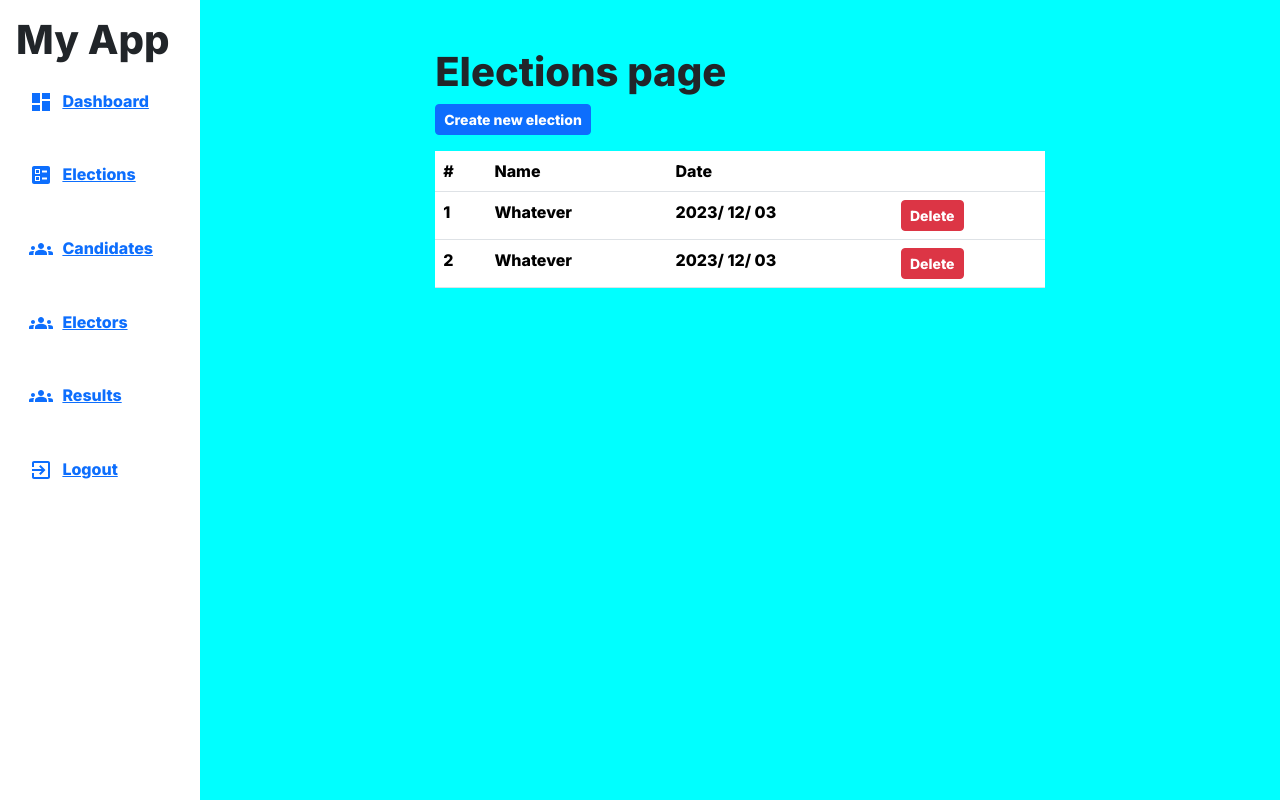
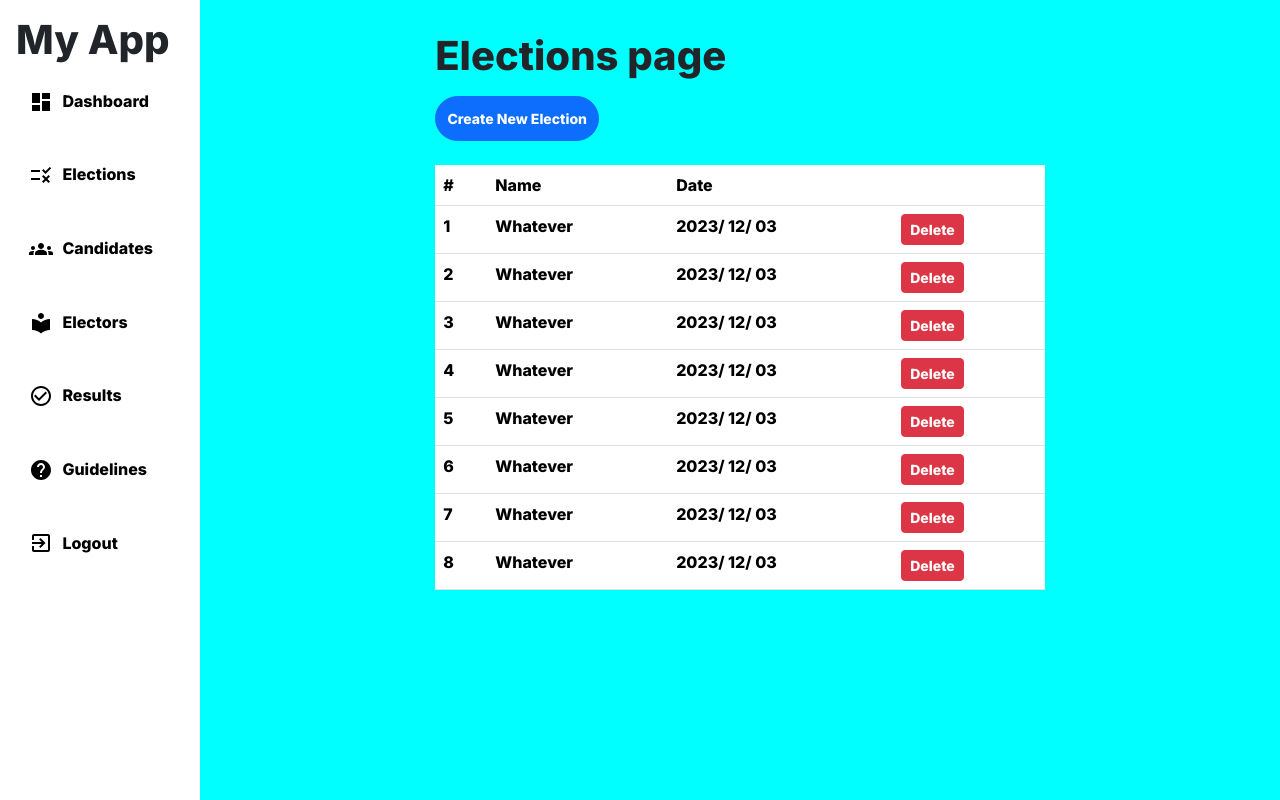
Before and after one commit to christianbiring1/fictional-octo-waddle, a React (Vite) app: page /elections in a window 1280 px wide. Built offline with nearby package versions, Linux system fonts and the light colour scheme.

Commit message:
Initialize the add elections popup

```diff
--- a/src/components/admin/index.css
+++ b/src/components/admin/index.css
@@ -1,11 +1,12 @@
 .admin_container {
-  height: 100vh;
+  min-height: 100vh;
   width: 100%;
 }
 
 .admin_components {
   background-color: aqua;
+  min-height: 100vh;
   margin-left: 200px;
-  height: 100vh;
-  padding: 2rem;
+  padding:  2rem;
+  position: relative;
 }
--- a/src/components/admin/index.jsx
+++ b/src/components/admin/index.jsx
@@ -6,6 +6,7 @@ import Candidates from "./pages/candidates";
 import Electors from "./pages/electors";
 import Results from "./pages/results";
 import DashBoard from './dashboard';
+import GuideLines from "./pages/guidelines";
 import './index.css';
 
 
@@ -21,6 +22,7 @@ const Admin = () => {
           <Route path="/candidates" element={<Candidates />}/>
           <Route path="/electors" element={<Electors />}/>
           <Route path="/results" element={<Results />}/>
+          <Route path="/guidelines" element={<GuideLines />} />
           <Route path="/admin_login" element={<AdminLogin />} />
           <Route path="/" element={<DashBoard/>} />
         </Routes>
--- a/src/components/admin/pages/elections.jsx
+++ b/src/components/admin/pages/elections.jsx
@@ -1,8 +1,10 @@
 import { useState } from 'react';
-import './styles/elections.css'
+import './styles/elections.css';
+
+
 const Elections = () => {
 
-  const elections = [
+  const [elections, setElections] = useState([
     {
       id: 1,
       name: 'Whatever',
@@ -12,20 +14,56 @@ const Elections = () => {
       id: 2,
       name: 'Whatever',
       date: '2023/ 12/ 03'
+    },
+    {
+      id: 3,
+      name: 'Whatever',
+      date: '2023/ 12/ 03'
+    },
+    {
+      id: 4,
+      name: 'Whatever',
+      date: '2023/ 12/ 03'
+    },
+    {
+      id: 5,
+      name: 'Whatever',
+      date: '2023/ 12/ 03'
+    },
+    {
+      id: 6,
+      name: 'Whatever',
+      date: '2023/ 12/ 03'
+    },
+    {
+      id: 7,
+      name: 'Whatever',
+      date: '2023/ 12/ 03'
+    },
+    {
+      id: 8,
+      name: 'Whatever',
+      date: '2023/ 12/ 03'
     }
-  ];
-
+  ])
   const [createOpen, setCreateOpen] = useState(false);
 
   const handleCreateOpen = () => {
     setCreateOpen(!createOpen)
   }
+
+  const handleDelete = (election) => {
+    const newElections = elections.filter((m) => m.id !== election.id);
+    setElections(newElections);
+  };
+
+  // if(!elections.length) return
   return (
     <div className="elections__container">
       <div className="create_election">
       </div>
       <h1>Elections page</h1>
-        <button className='btn btn-primary btn-sm mb-3' onClick={handleCreateOpen}>Create new election</button>
+        <button className='btn btn-primary btn-sm mb-4 mt-2 add' style={{ padding: '0.7rem', borderRadius: '1.5rem' }} onClick={handleCreateOpen}>Create New Election</button>
       <table className="table">
         <thead>
           <tr>
@@ -41,7 +79,11 @@ const Elections = () => {
               <td scope="row">{index + 1}</td>
               <td scope="row">{item.name}</td>
               <td scope="row">{item.date}</td>
-              <td scope="row"><button className="btn btn-danger btn-sm">Delete</button></td>
+              <td scope="row">
+                <button onClick={() => handleDelete(item)} className="btn btn-danger btn-sm">
+                  Delete
+                </button>
+              </td>
             </tr>
           ))}
         </tbody>
--- /dev/null
+++ b/src/components/admin/pages/guidelines.jsx
@@ -0,0 +1,7 @@
+const GuideLines = () => {
+  return (
+    <h1>This the Guide lines Page</h1>
+  );
+}
+
+export default GuideLines;
--- a/src/components/admin/pages/styles/elections.css
+++ b/src/components/admin/pages/styles/elections.css
@@ -1,5 +1,23 @@
 .elections__container {
   font-size: 1rem;
   width: 60%;
-  margin: 1rem auto;
+  margin: 0 auto;
+  /* position: relative; */
 }
+
+.create__form {
+  background-color: rgba(0, 0, 0, .7);
+  position: absolute;
+  left: 0;
+  right: 0;
+  top: 0;
+  bottom: 0;
+}
+
+.create__form form {
+  width: 50%;
+  margin: 5rem auto;
+  background-color: #fff;
+  padding: 2rem;
+  border-radius: 1rem;
+}
--- a/src/components/admin/sidebar.css
+++ b/src/components/admin/sidebar.css
@@ -13,6 +13,15 @@
   text-align: center;
 }
 
+a {
+  text-decoration: none;
+  color: #000;
+  transition: .195s;
+}
+
+a:hover {
+  color: blue;
+}
 
 .navbar__list {
   list-style-type: none;
@@ -26,15 +35,6 @@
   transition: .195s;
 }
 
-a {
-  text-decoration: none;
-  color: #000;
-  transition: .195s;
-}
-
-a:hover {
-  color: blue;
-}
 .nav__item:hover {
   background-color: rgba(214, 218, 221, 0.75);
   border-radius: 5px;
--- a/src/components/admin/sidebar.jsx
+++ b/src/components/admin/sidebar.jsx
@@ -1,9 +1,12 @@
 import GroupsIcon from '@mui/icons-material/Groups';
-import BallotIcon from '@mui/icons-material/Ballot';
+import RuleIcon from '@mui/icons-material/Rule';
 import ExitToAppIcon from '@mui/icons-material/ExitToApp';
 import DashboardIcon from '@mui/icons-material/Dashboard';
+import CheckCircleOutlineIcon from '@mui/icons-material/CheckCircleOutline';
+import LocalLibraryIcon from '@mui/icons-material/LocalLibrary';
+import HelpIcon from '@mui/icons-material/Help';
 import { NavLink } from "react-router-dom";
-import './sidebar.css'
+import './sidebar.css';
 
 const SideBar = () => {
 
@@ -16,7 +19,7 @@ const SideBar = () => {
     {
       path: '/elections',
       label: 'Elections',
-      icon: <BallotIcon />
+      icon: <RuleIcon />
     },
     {
       path: '/candidates',
@@ -26,12 +29,17 @@ const SideBar = () => {
     {
       path: '/electors',
       label: 'Electors',
-      icon: <GroupsIcon />
+      icon: <LocalLibraryIcon />
     },
     {
       path: '/results',
       label: 'Results',
-      icon: <GroupsIcon />
+      icon: <CheckCircleOutlineIcon />
+    },
+    {
+      path: '/guidelines',
+      label: 'Guidelines',
+      icon: <HelpIcon />
     },
     {
       path: '/admin_login',
--- a/src/index.css
+++ b/src/index.css
@@ -5,3 +5,13 @@ body {
   box-sizing: border-box;
   font-size: 62.5%;
 }
+
+a {
+  text-decoration: none;
+  color: #000;
+  transition: .195s;
+}
+
+a:hover {
+  color: blue;
+}
```
